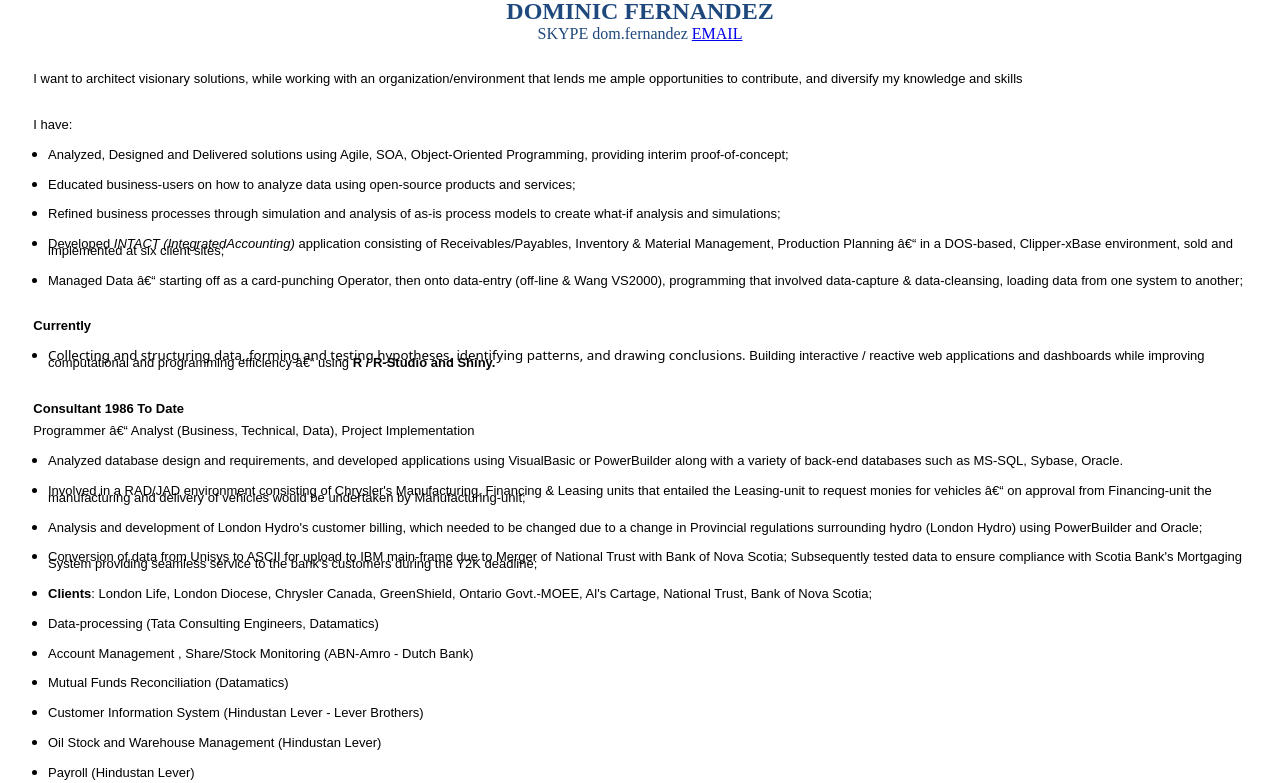
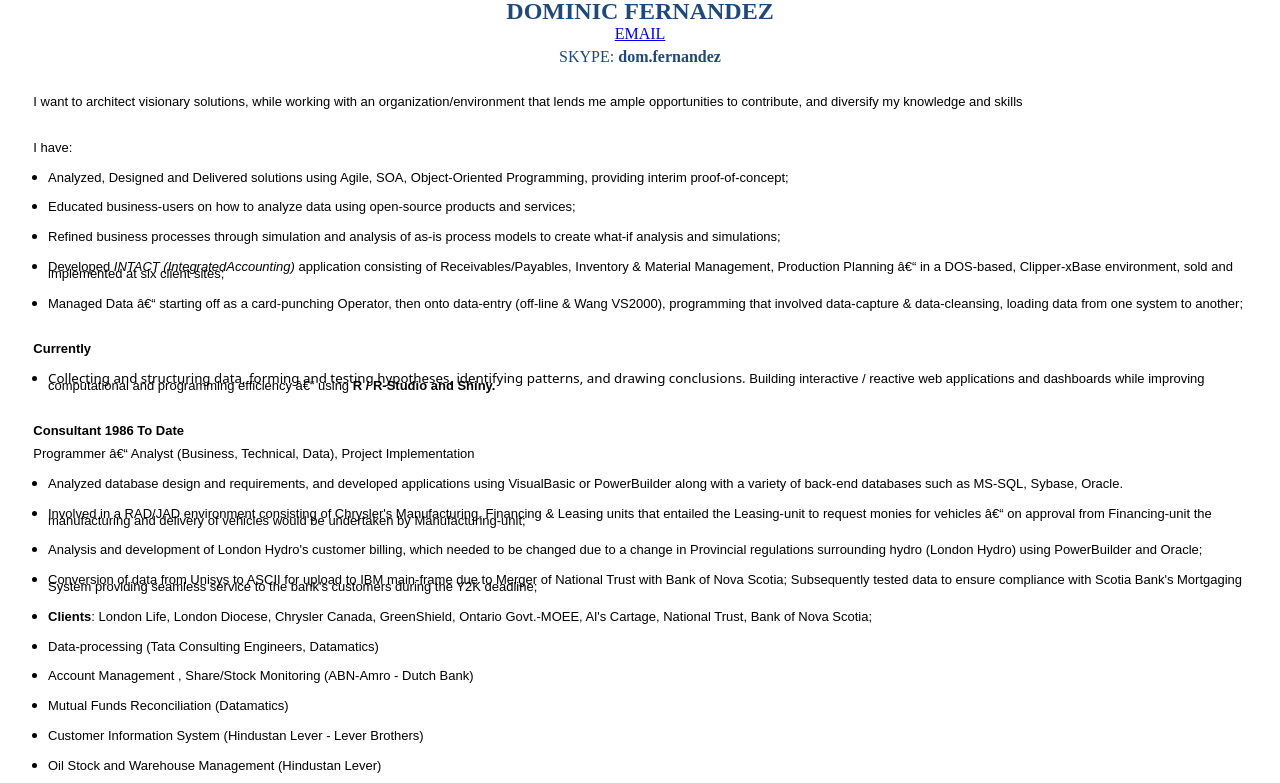
Before and after one commit to domfernandez/domfernandez.github.io, a plain HTML site: page cv/DominicFernandezCV.htm in a window 1280 px wide. Shown: the top 783 px of the page. Drawn offline with Linux system fonts and the light colour scheme.

Commit message:
Update DominicFernandezCV.htm

```diff
--- a/cv/DominicFernandezCV.htm
+++ b/cv/DominicFernandezCV.htm
@@ -20,8 +20,10 @@
 <body lang="en-CA" dir="LTR">
 <p align="CENTER" style="margin-bottom: 0cm; line-height: 0.18cm"><font color="#1f497d"><font face="Times New Roman, serif"><font size="5"><b>DOMINIC
 FERNANDEZ</b></font></font></font></p>
-<p align="CENTER" style="margin-bottom: 0cm; line-height: 0.18cm"><font color="#1f497d"><font face="Times New Roman, serif"><font size="3">SKYPE
-dom.fernandez                   <a class="western" href="mailto:dscf.279@gmail.com">EMAIL</a></font></font></font></p>
+<p align="CENTER" style="margin-bottom: 0cm; line-height: 0.18cm"><font color="#1f497d"><font face="Times New Roman, serif"><font size="3">
+	                   <a class="western" href="mailto:dscf.279@gmail.com">EMAIL</a></font></font></font></p>
+	<p align="CENTER"style="margin-bottom: 0cm; line-height: 0.18cm"><font color="#1f497d"><font face="Times New Roman, serif"><font size="3">
+		SKYPE: <b>dom.fernandez</b></font></font></font></p>
 <p align="LEFT" style="margin-bottom: 0cm; line-height: 0.18cm"><br>
 </p>
 <p align="LEFT" style="margin-left: 0.67cm; margin-bottom: 0cm; line-height: 0.18cm">
@@ -47,7 +49,8 @@ have:</font></font></font></p>
 	<li><p align="LEFT" style="margin-bottom: 0cm; line-height: 0.18cm"><font face="Arial, sans-serif"><font size="2">Refined
 	business processes through simulation and analysis of as-is process
 	models to create what-if analysis and simulations;</font></font></p>
-	</li><li><p align="LEFT" style="margin-bottom: 0cm; line-height: 0.18cm"><font face="Arial, sans-serif"><font size="2">Developed
+	</li><li>
+	<p align="LEFT" style="margin-bottom: 0cm; line-height: 0.18cm"><font face="Arial, sans-serif"><font size="2">Developed
 	<i>INTACT (IntegratedAccounting) </i>application consisting of
 	Receivables/Payables, Inventory &amp; Material Management,
 	Production Planning – in a DOS-based, Clipper-xBase
```
